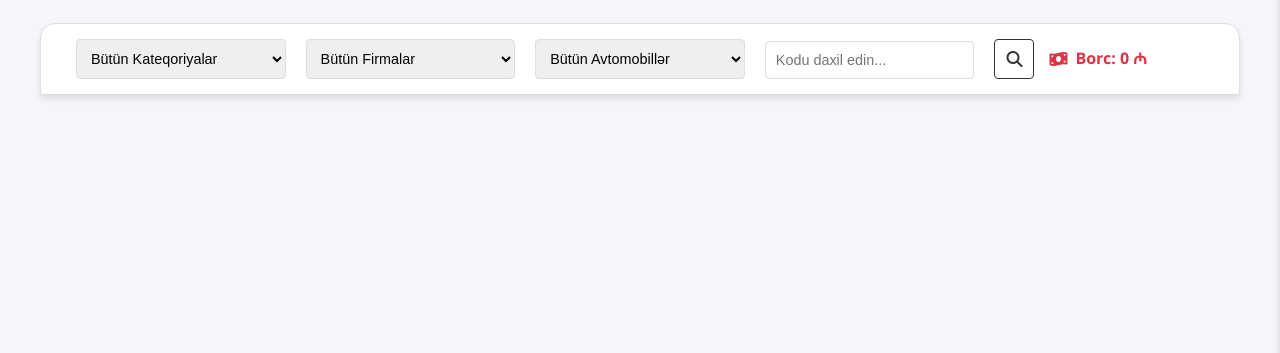
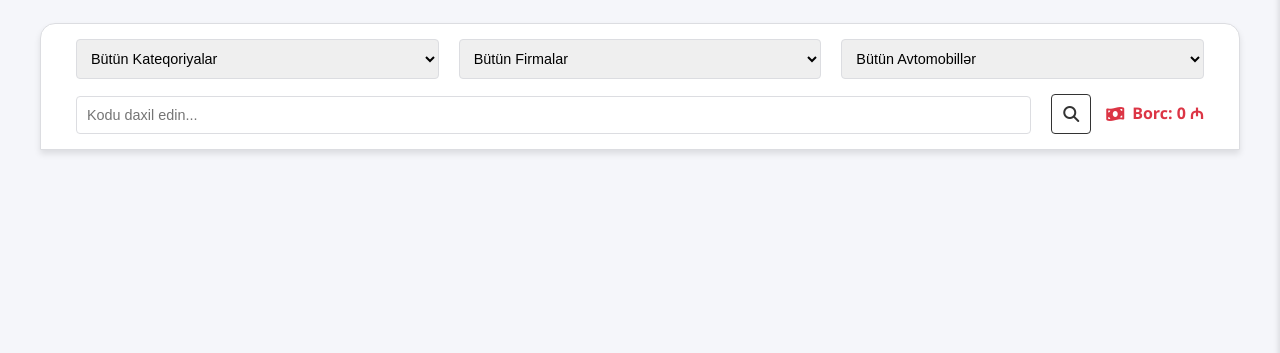
Before and after one commit to senanaliyev01/E_Commerce_With_Django, a Django app: page /base/ in a window 1280 px wide. Shown: the part 110-463 px from the top of the page. Run offline with Django 5.2, Linux system fonts and the light colour scheme; the visitor is signed in with stand-in values (Sample User, id 1); data that the repository does not hold is empty.

Commit message:
Load More Realtime Search

```diff
--- a/As_Avto-main/home/views.py
+++ b/As_Avto-main/home/views.py
@@ -440,6 +440,11 @@ def search_suggestions(request):
         mehsullar = Mehsul.objects.all()
         # Use the centralized search function
         mehsullar = get_search_filtered_products(mehsullar, search_query)
+
+        # Check if there are more than 5 results
+        total_count = mehsullar.count()
+        has_more = total_count > 5
+
         # Limit to 5 suggestions
         mehsullar = mehsullar[:5]
 
@@ -454,9 +459,9 @@ def search_suggestions(request):
                 'qiymet': str(mehsul.qiymet),
                 'sekil_url': mehsul.sekil.url if mehsul.sekil else None,
             })
-        return JsonResponse({'suggestions': suggestions})
+        return JsonResponse({'suggestions': suggestions, 'has_more': has_more, 'search_query': search_query})
 
-    return JsonResponse({'suggestions': []})
+    return JsonResponse({'suggestions': [], 'has_more': False})
 
 @login_required
 def new_products_view(request):
--- a/As_Avto-main/static/css/base.css
+++ b/As_Avto-main/static/css/base.css
@@ -237,6 +237,24 @@ body {
     margin: 0;
     background-color: transparent;
     padding: 0;
+    display: flex;
+    flex-direction: column;
+    gap: 15px;
+}
+
+.filters-row {
+    display: grid;
+    grid-template-columns: repeat(3, 1fr);
+    gap: 20px;
+    align-items: center;
+    justify-items: center;
+}
+
+.search-row {
+    display: grid;
+    grid-template-columns: 1fr auto;
+    gap: 20px;
+    align-items: end;
 }
 
 .search-grid {
@@ -248,6 +266,11 @@ body {
 
 .search-item {
     margin: 0;
+    width: 100%;
+}
+
+.search-container-item {
+    width: 100%;
 }
 
 .search-item label {
@@ -271,6 +294,7 @@ body {
     display: flex;
     align-items: center;
     gap: 15px;
+    white-space: nowrap;
 }
 
 .search-icon-button {
--- a/As_Avto-main/static/js/base.js
+++ b/As_Avto-main/static/js/base.js
@@ -75,6 +75,18 @@ function initializeSearch() {
                                     });
                                     searchResults.appendChild(div);
                                 });
+
+                                // Show "Daha Çox Göstər" button if there are more results
+                                if (data.has_more) {
+                                    const showMoreBtn = document.createElement('div');
+                                    showMoreBtn.className = 'search-show-more';
+                                    showMoreBtn.innerHTML = `<a href="/products/?search=${encodeURIComponent(data.search_query)}">Daha Çox Göstər</a>`;
+                                    showMoreBtn.addEventListener('click', () => {
+                                        window.location.href = `/products/?search=${encodeURIComponent(data.search_query)}`;
+                                    });
+                                    searchResults.appendChild(showMoreBtn);
+                                }
+
                                 searchResults.style.display = 'block';
                             } else {
                                 searchResults.style.display = 'none';
--- a/As_Avto-main/templates/base.html
+++ b/As_Avto-main/templates/base.html
@@ -72,9 +72,9 @@
         <div class="search-section">
             <div class="container">
                 <form method="get" action="{% url 'products' %}" class="search-form">
-                    <div class="search-grid">
+                    <!-- Filters Row (Top) -->
+                    <div class="filters-row">
                         <div class="search-item">
-                            <!-- <label for="category">Kateqoriya</label> -->
                             <select id="category" name="kateqoriya">
                                 <option value="">Bütün Kateqoriyalar</option>
                                 {% for category in request.categories %}
@@ -83,7 +83,6 @@
                             </select>
                         </div>
                         <div class="search-item">
-                            <!-- <label for="brand">Marka</label> -->
                             <select id="brand" name="firma">
                                 <option value="">Bütün Firmalar</option>
                                 {% for brand in request.brands %}
@@ -92,7 +91,6 @@
                             </select>
                         </div>
                         <div class="search-item">
-                            <!-- <label for="model">Model</label> -->
                             <select id="model" name="avtomobil">
                                 <option value="">Bütün Avtomobillər</option>
                                 {% for model in request.models %}
@@ -100,8 +98,11 @@
                                 {% endfor %}
                             </select>
                         </div>
-                        <div class="search-item">
-                            <!-- <label for="query">Məhsul Adı</label> -->
+                    </div>
+
+                    <!-- Search Row (Bottom) -->
+                    <div class="search-row">
+                        <div class="search-item search-container-item">
                             <div class="search-container">
                                 <input type="text" id="query" name="search" placeholder="Kodu daxil edin..." value="{{ request.GET.search }}" autocomplete="off">
                                 <div id="search-results" class="search-results"></div>
```
Also changed, not shown: other parts of As_Avto-main/static/css/base.css (+54 -11 lines).
